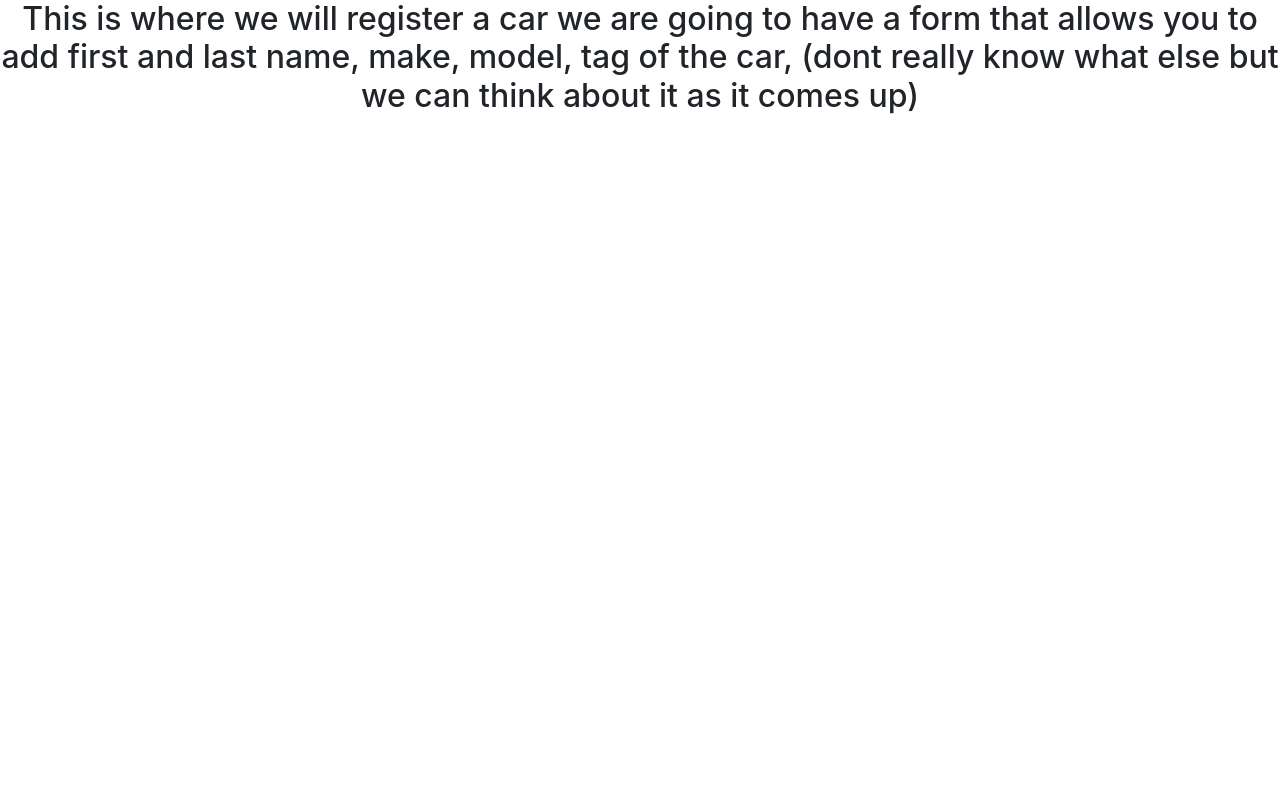
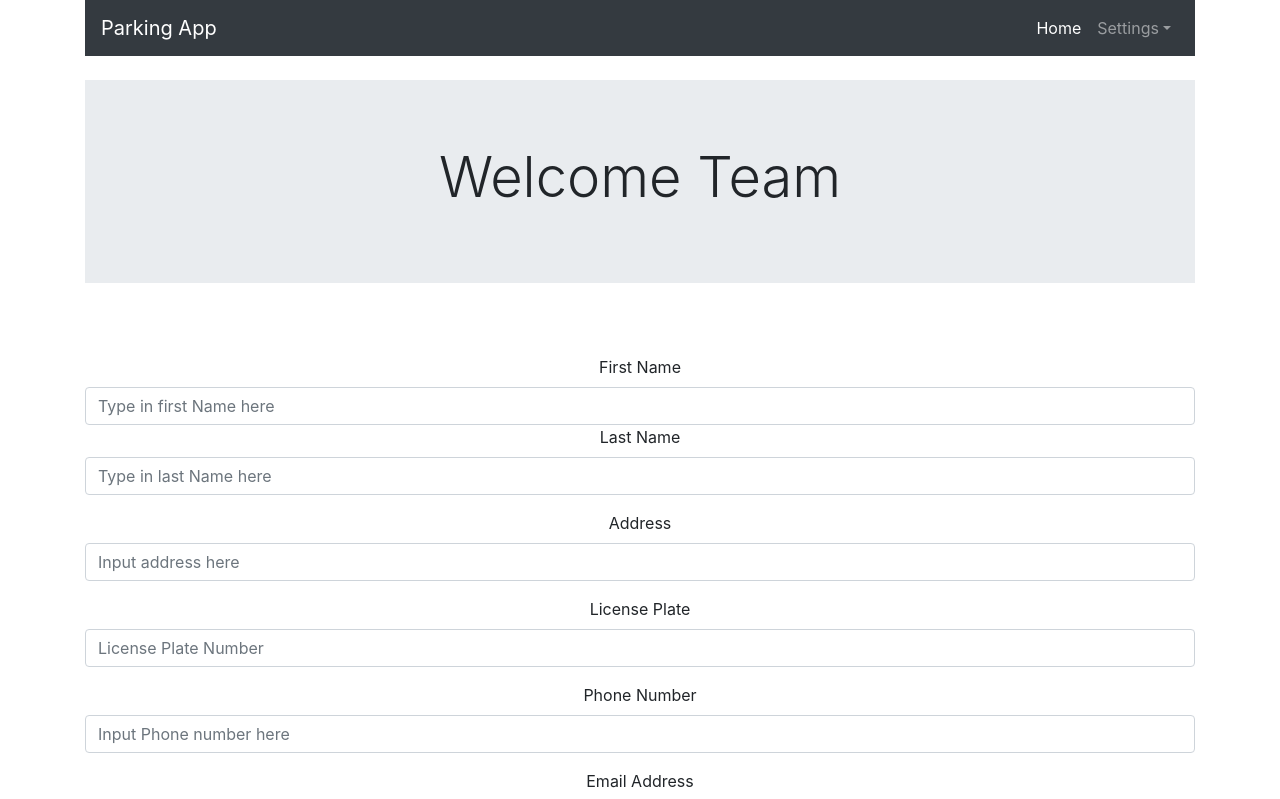
Before and after one commit to nozzy23/findme, a React (Create React App) app in the folder client/: page /register in a window 1280 px wide. Shown: the top 799 px of the page. Built offline with nearby package versions, Linux system fonts and the light colour scheme; no server answers.

Commit message:
added rauls register page

```diff
--- a/client/src/App.js
+++ b/client/src/App.js
@@ -53,7 +53,8 @@ class App extends Component {
         </Router>
       </header>
     </div>
-    }
+    };
+
 // render() {
 //     return (
 //       <div className="App">
--- /dev/null
+++ b/client/src/pages/Registerpage/Inputform.js
@@ -0,0 +1,35 @@
+import React from 'react';
+
+function Forms (){
+    return (
+        <form classNameName>
+        <div className="form-group"/>
+          <label for="formGroupExampleInput">First Name</label>
+          <input className type="text" className="form-control" id="formGroupExampleInput" placeholder="Type in first Name here"></input>
+        <div/>
+        <div className="form-group">
+          <label for="formGroupExampleInput2"> Last Name</label>
+          <input type="text" className="form-control" id="formGroupExampleInput2" placeholder="Type in last Name here"></input>
+        </div>
+        <div className="form-group">
+          <label for="formGroupExampleInput2">Address</label>
+          <input type="text" className="form-control" id="formGroupExampleInput2" placeholder="Input address here"></input>
+        </div> <div className="form-group">
+          <label for="formGroupExampleInput2"> License Plate</label>
+          <input type="text" className="form-control" id="formGroupExampleInput2" placeholder="License Plate Number"></input>
+        </div>
+        <div className="form-group">
+          <label for="formGroupExampleInput2">Phone Number</label>
+          <input type="text" className="form-control" id="formGroupExampleInput2" placeholder="Input Phone number here"></input>
+        </div> <div className="form-group">
+          <label for="formGroupExampleInput2"> Email Address</label>
+          <input type="text" className="form-control" id="formGroupExampleInput2" placeholder="Email Address"></input>
+        </div>
+        <div className>
+        <button id="reserve" type="button" className="btn btn-danger btn-lg btn-block">Save Guest</button>
+        </div>
+      </form>
+
+        );
+    }
+ export default Forms;
--- a/client/src/pages/Registerpage/Registerpage.js
+++ b/client/src/pages/Registerpage/Registerpage.js
@@ -1,15 +1,17 @@
-
 import React from "react";
+import Navbar from '../../component/Navbar/Navbar';
+import Banner from "../../component/Banner/Banner";
+import Forms from "../../pages/Registerpage/Inputform";
 
 function Registerpage(){
-    return <h2>This is where we will register a car
-        we are going to have a form that allows you to add
-        first and last name,
-        make,
-        model,
-        tag of the car,
-        (dont really know what else but we can think about it as it comes up)
-    </h2>
+    return <div className="container">
+    <Navbar/>
+   <br></br>
+    <Banner/>
+    <br></br>
+    <Forms/>
+    <br></br>
+    </div>
 }
 
 
```
